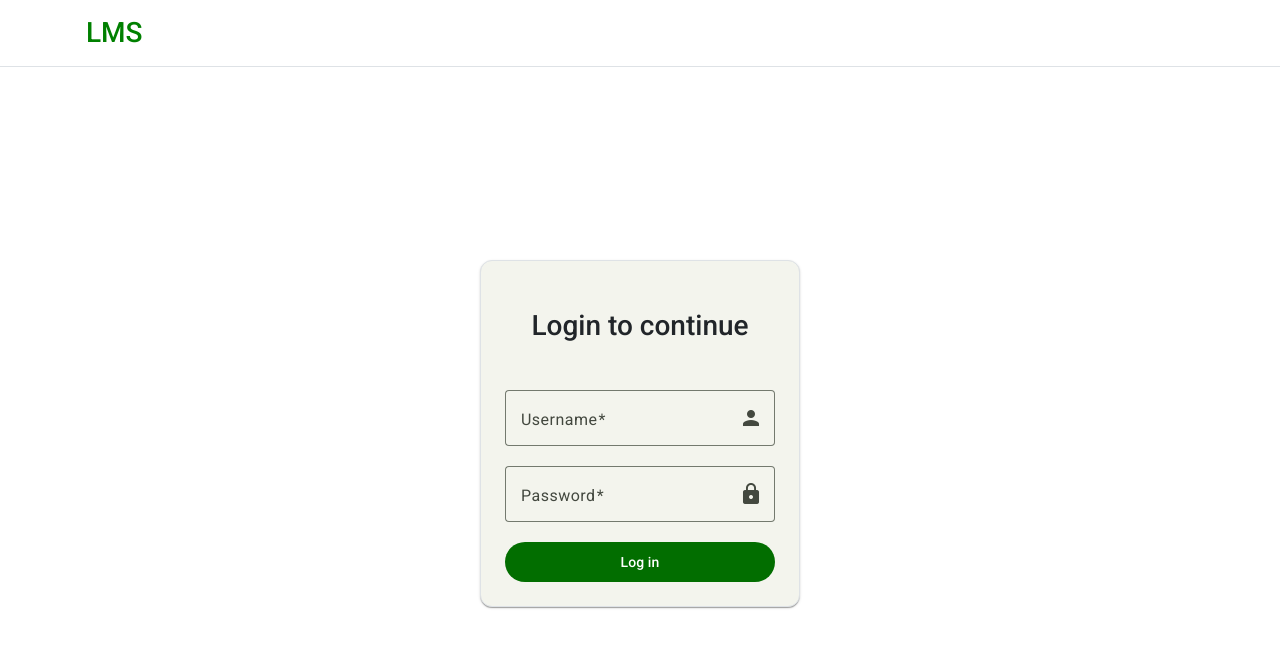
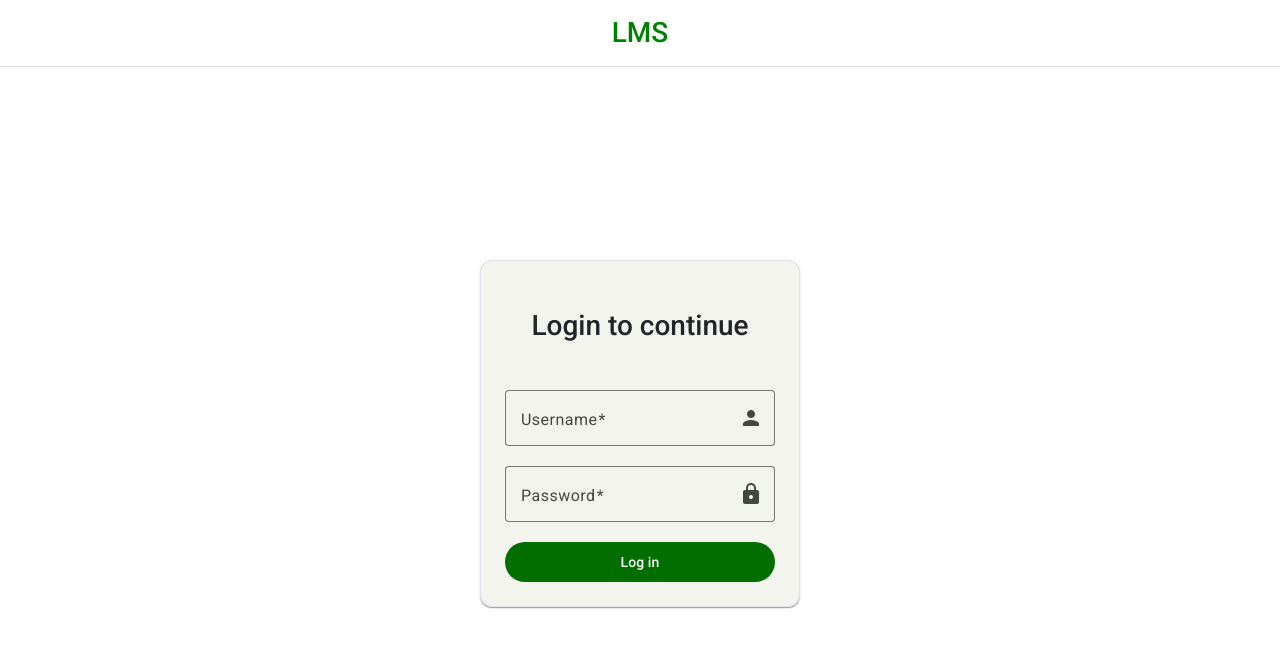
Before and after one commit to sayan2001Dey/bmh-lms-fe, an Angular app: page /login in a window 1280 px wide. Shown: the top 648 px of the page. Built offline with nearby package versions, Linux system fonts and the light colour scheme.

Commit message:
change header ui

```diff
--- a/src/app/header/header.component.html
+++ b/src/app/header/header.component.html
@@ -1,5 +1,10 @@
 <header class="border-bottom">
-  <nav class="container w-100 d-flex justify-content-between p-3">
+  <nav
+    [class]="
+      'container w-100 d-flex p-3 ' +
+      (loggedIn() ? 'justify-content-between' : 'justify-content-around')
+    "
+  >
     <h3
       class="my-auto py-auto"
       style="color: green; cursor: pointer"
@@ -7,10 +12,10 @@
     >
       LMS
     </h3>
+    @if(loggedIn()) {
     <div>
-      @if(loggedIn()) {
-        <button mat-flat-button class="mx-1" (click)="onLogout()">Logout</button>
-      }
+      <button mat-flat-button class="mx-1" (click)="onLogout()">Logout</button>
     </div>
+    }
   </nav>
 </header>
--- a/src/app/header/header.component.ts
+++ b/src/app/header/header.component.ts
@@ -1,7 +1,6 @@
-import { Component, OnInit, WritableSignal, inject, signal } from '@angular/core';
-import { NavigationEnd, Router, RouterLink } from '@angular/router';
+import { Component, WritableSignal, inject, signal } from '@angular/core';
+import { Router, RouterLink } from '@angular/router';
 import { MatButtonModule } from '@angular/material/button';
-import { filter } from 'rxjs';
 import { AuthService } from '../auth/auth.service';
 
 @Component({
@@ -11,7 +10,7 @@ import { AuthService } from '../auth/auth.service';
   templateUrl: './header.component.html',
   styleUrl: './header.component.scss',
 })
-export class HeaderComponent implements OnInit {
+export class HeaderComponent {
   currentUrl: WritableSignal<string> = signal('');
   loggedIn: WritableSignal<boolean> = inject(AuthService).isAuthenticated;
   authService: AuthService = inject(AuthService);
@@ -21,12 +20,4 @@ export class HeaderComponent implements OnInit {
   onLogout() {
     this.authService.logout();
   }
-
-  ngOnInit(): void {
-    this.router.events
-      .pipe(filter((event) => event instanceof NavigationEnd))
-      .subscribe(() => {
-        this.currentUrl.set(this.router.url);
-      });
-  }
 }
```
